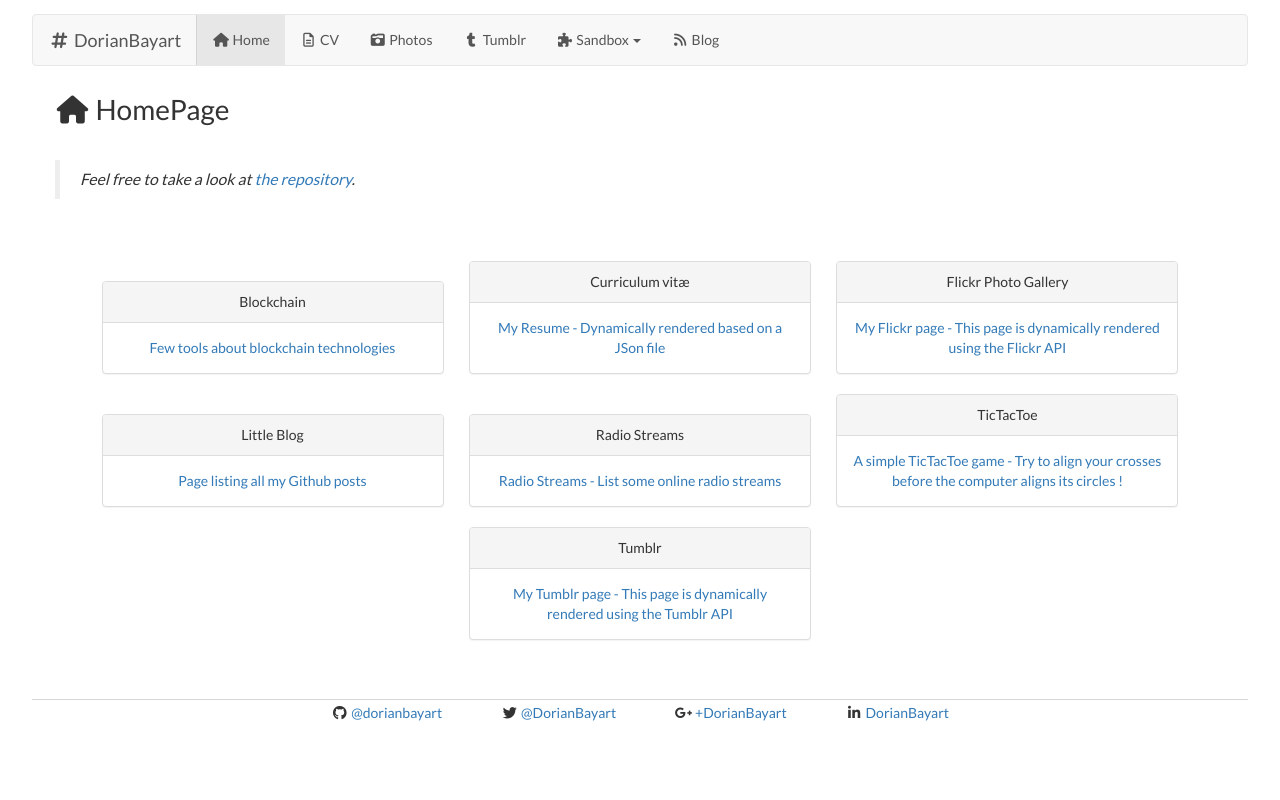
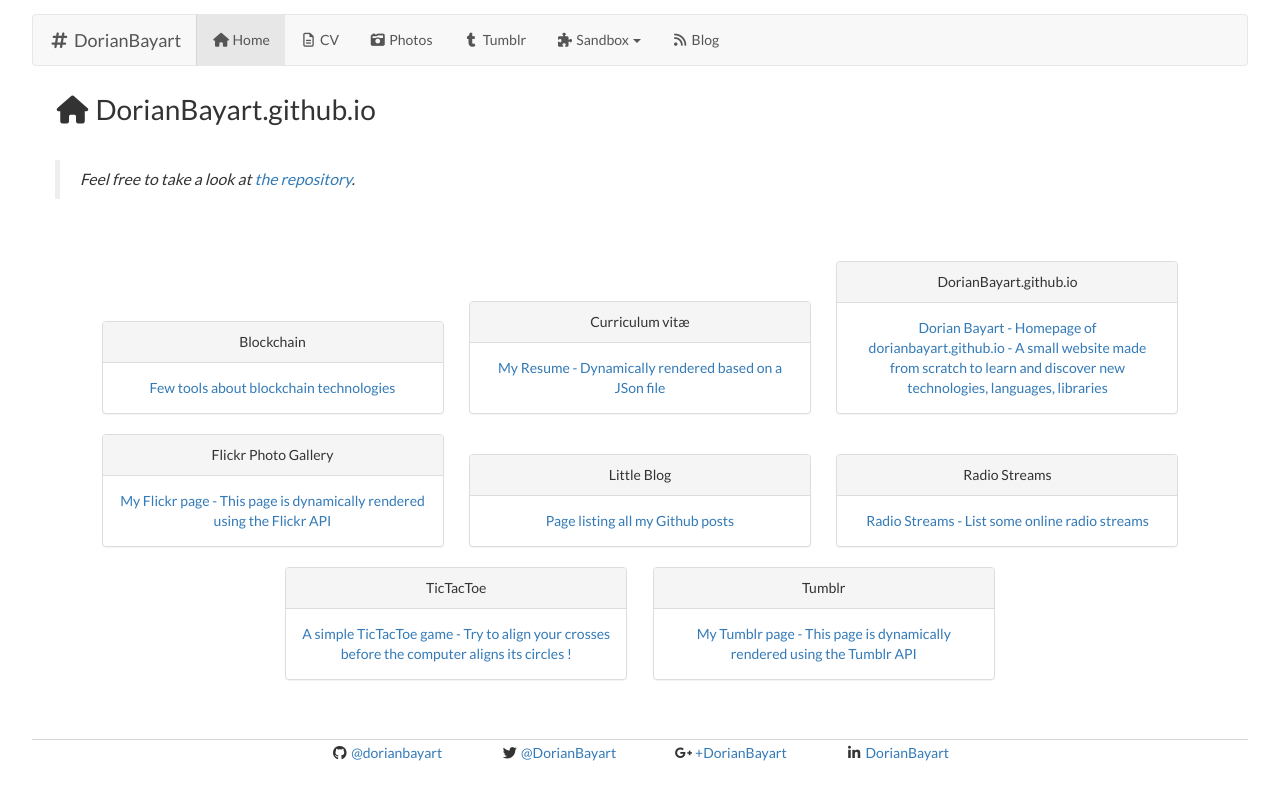
Before and after one commit to dorianbayart/dorianbayart.github.io, a Jekyll site: the page built from index.md, in a window 1280 px wide. Shown: the top 800 px of the page. Built offline with Jekyll 4.4.1, drawn with Linux system fonts in a browser that asks for light colours; nearby versions of some CDN libraries.

Commit message:
Update index.md

```diff
--- a/index.md
+++ b/index.md
@@ -1,6 +1,6 @@
 ---
 layout: homepage
-title: HomePage
+title: DorianBayart.github.io
 description: Dorian Bayart - Homepage of dorianbayart.github.io - A small website made from scratch to learn and discover new technologies, languages, libraries
 lang: en-US
 sitemap:
```
